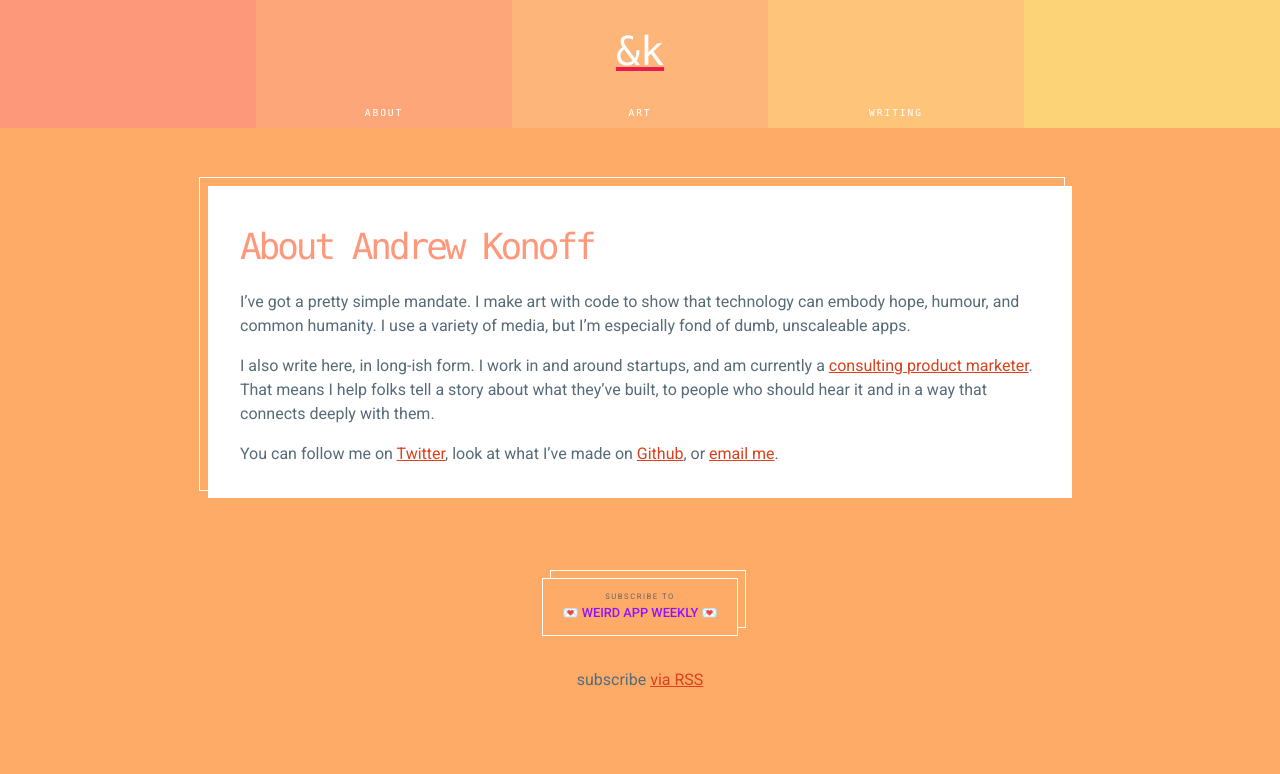
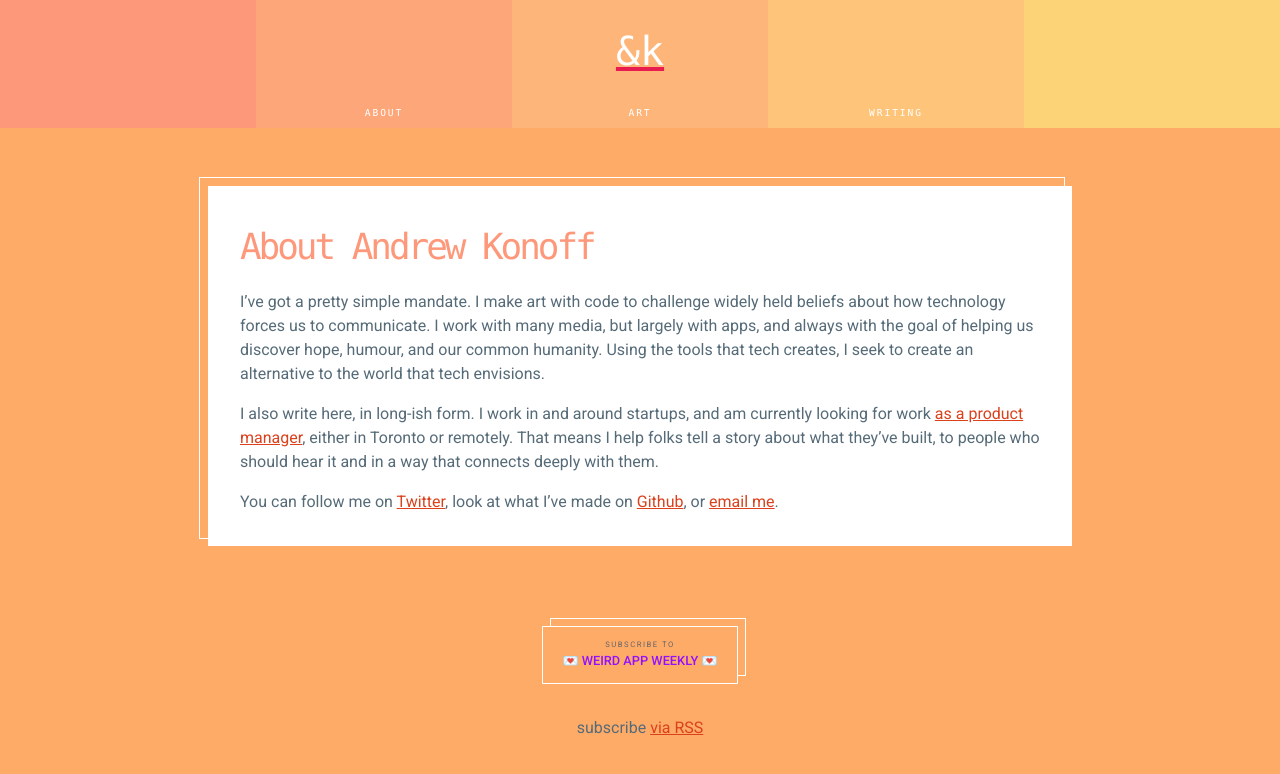
Before and after one commit to andkon/andkon.github.io, a Jekyll site: the page built from about.md, in a window 1280 px wide. Shown: the top 774 px of the page. Built offline with Jekyll 4.4.1, drawn with Linux system fonts in a browser that asks for light colours; nearby versions of some CDN libraries.

Commit message:
Product manager post

```diff
--- a/_includes/post_footer.html
+++ b/_includes/post_footer.html
@@ -3,7 +3,7 @@
   <div class="about">
     <div class="author-pic"><img src="{{ '/assets/images/the_author.png' | relative_url }}"></div>
     <h1>about &k</h1>
-    <p>I'm exploring apps as a creative form by making lots of weird things. A philosopher by training and a marketer by trade, I live in Vancouver, BC.</p>
+    <p>I'm exploring apps as a creative form by making lots of weird things. A philosopher by training and a product manager by trade, I live in Vancouver, BC.</p>
   </div>
 </footer>
 
--- a/about.md
+++ b/about.md
@@ -3,8 +3,8 @@ title: About Andrew Konoff
 layout: page
 ---
 
-I've got a pretty simple mandate. I make art with code to show that technology can embody hope, humour, and common humanity. I use a variety of media, but I'm especially fond of dumb, unscaleable apps.
+I've got a pretty simple mandate. I make art with code to challenge widely held beliefs about how technology forces us to communicate. I work with many media, but largely with apps, and always with the goal of helping us discover hope, humour, and our common humanity. Using the tools that tech creates, I seek to create an alternative to the world that tech envisions.
 
-I also write here, in long-ish form. I work in and around startups, and am currently a [consulting product marketer](http://grok.work). That means I help folks tell a story about what they've built, to people who should hear it and in a way that connects deeply with them.
+I also write here, in long-ish form. I work in and around startups, and am currently looking for work [as a product manager](/toronto-product-manager), either in Toronto or remotely. That means I help folks tell a story about what they've built, to people who should hear it and in a way that connects deeply with them.
 
 You can follow me on [Twitter](https://twitter.com/andknf), look at what I've made on [Github](https://github.com/andkon), or [email me](mailto:andrew.konoff@gmail.com).
```
Also changed, not shown: _posts/2018-03-26-toronto-product-manager.md (added, +16 -0 lines), 1 other file.
